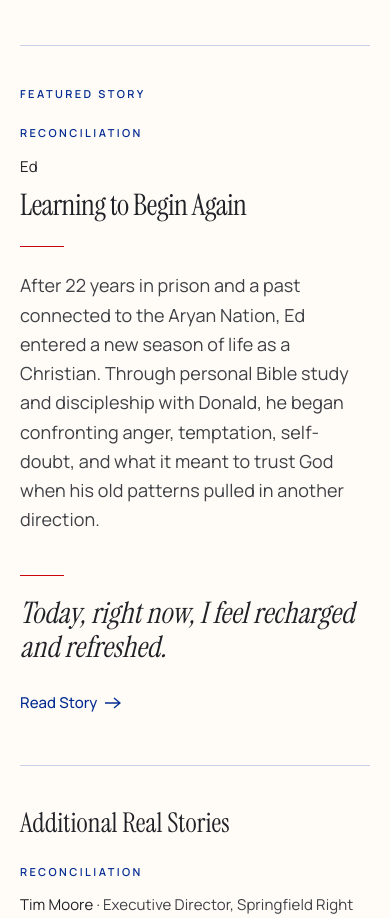
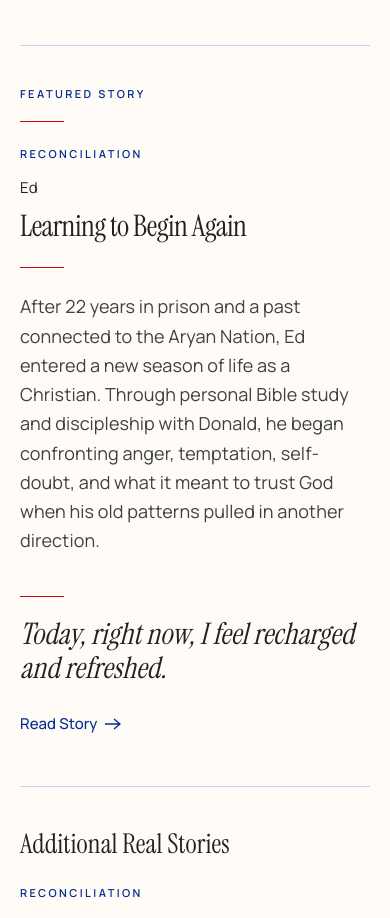
Before and after one commit to iamsharjeeel/DMM, a Next.js app: page / in a window 390 px wide. Shown: the part 6860-7778 px from the top of the page. Built offline with nearby package versions, Linux system fonts and the light colour scheme; no server answers.

Commit message:
Separate the Featured Story label from Ed’s category eyebrow.
Add the existing accent rule under Featured Story so the section label and story metadata stay distinct on mobile.

Co-authored-by: bob <iamsharjeeel@users.noreply.github.com>

```diff
--- a/src/components/sections/StoriesOfReconciliation.tsx
+++ b/src/components/sections/StoriesOfReconciliation.tsx
@@ -39,6 +39,7 @@ export function StoriesOfReconciliation() {
             <Reveal className="min-w-0 lg:col-span-7 lg:pr-12 xl:pr-16">
               <article aria-labelledby="featured-story-title">
                 <p className="eyebrow text-blue">{storiesSection.featuredLabel}</p>
+                <AccentRule className="mt-5" />
                 <div className="mt-6">
                   <StoryHeader
                     story={featured}
```
